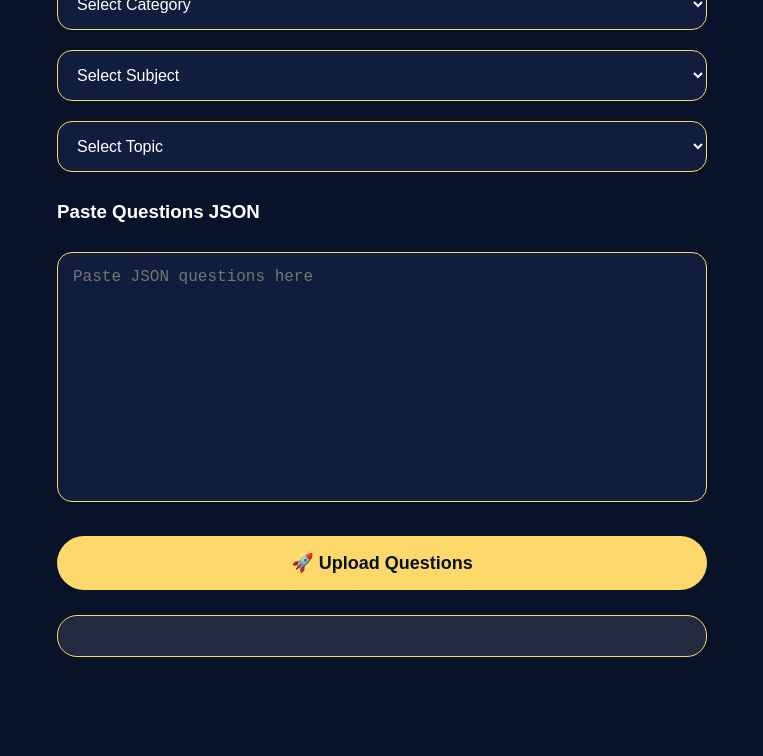
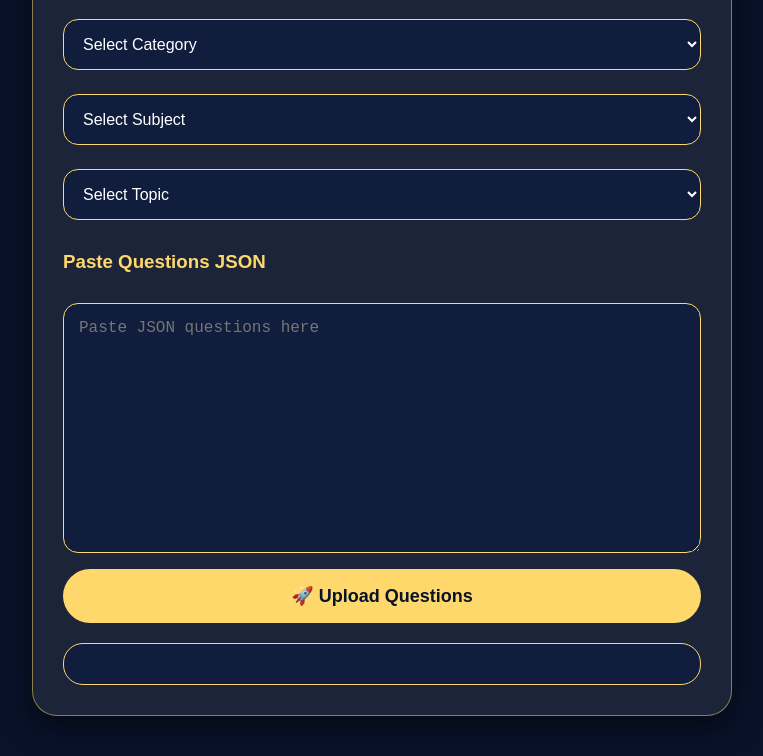
Before and after one commit to Gthegeniustamil/G-THE-GENIUS-MOCK-TEST, a plain HTML site: page admin-bulk.html in a window 1280 px wide. Shown: the part 145-901 px from the top of the page, without its empty margins (258-1021 px from the left). Before the commit the page ends 827 px from the top, so only its background shows below. Drawn offline with Linux system fonts and the light colour scheme.

Commit message:
Update admin-bulk.css

```diff
--- a/admin-bulk.css
+++ b/admin-bulk.css
@@ -1,9 +1,3 @@
-/* ==========================================
-G THE GENIUS
-ADMIN BULK UPLOAD PREMIUM CSS
-========================================== */
-
-
 *{
     box-sizing:border-box;
 }
@@ -13,7 +7,9 @@ body{
 
     margin:0;
 
-    background:#081229;
+    min-height:100vh;
+
+    background:#081229 !important;
 
     color:white;
 
@@ -23,21 +19,25 @@ body{
 
 
 
+.admin-container{
 
-
-.admin-container{
+    width:90%;
 
     max-width:700px;
 
-    margin:auto;
+    margin:40px auto;
 
-    padding:25px;
+    padding:30px;
+
+    background:rgba(255,255,255,0.08);
+
+    border-radius:25px;
+
+    border:1px solid rgba(255,216,107,0.5);
+
+    box-shadow:0 10px 30px rgba(0,0,0,.5);
 
 }
-
-
-
-
 
 
 
@@ -47,11 +47,15 @@ h1{
 
     color:#ffd86b;
 
-    margin-bottom:30px;
-
 }
 
 
+
+h3{
+
+    color:#ffd86b;
+
+}
 
 
 
@@ -64,15 +68,15 @@ textarea{
 
     padding:15px;
 
-    margin:10px 0;
+    margin:12px 0;
 
-    border-radius:15px;
+    background:#101d3d !important;
+
+    color:white !important;
 
     border:1px solid #ffd86b;
 
-    background:#101d3d;
-
-    color:white;
+    border-radius:15px;
 
     font-size:16px;
 
@@ -94,18 +98,11 @@ select option{
 
 
 
-
-
 textarea{
 
-    height:250px;
-
-    resize:none;
+    min-height:250px;
 
 }
-
-
-
 
 
 
@@ -117,15 +114,13 @@ button{
 
     padding:16px;
 
-    margin-top:20px;
+    background:#ffd86b;
+
+    color:#081229;
 
     border:none;
 
     border-radius:30px;
-
-    background:#ffd86b;
-
-    color:#081229;
 
     font-size:18px;
 
@@ -137,9 +132,11 @@ button{
 
 
 
+
+
 button:hover{
 
-    transform:scale(1.02);
+    transform:scale(1.03);
 
 }
 
@@ -147,52 +144,18 @@ button:hover{
 
 
 
-
-
-
 #uploadResult{
 
-    margin-top:25px;
+    margin-top:20px;
 
     padding:20px;
 
-    background:rgba(255,255,255,.1);
+    background:#101d3d;
+
+    color:white;
 
     border-radius:20px;
 
     border:1px solid #ffd86b;
 
-    line-height:1.8;
-
 }
-
-
-
-
-
-
-@media(max-width:600px){
-
-
-.admin-container{
-
-    padding:15px;
-
-}
-
-
-h1{
-
-    font-size:22px;
-
-}
-
-
-textarea{
-
-    height:200px;
-
-}
-
-
-}
```
